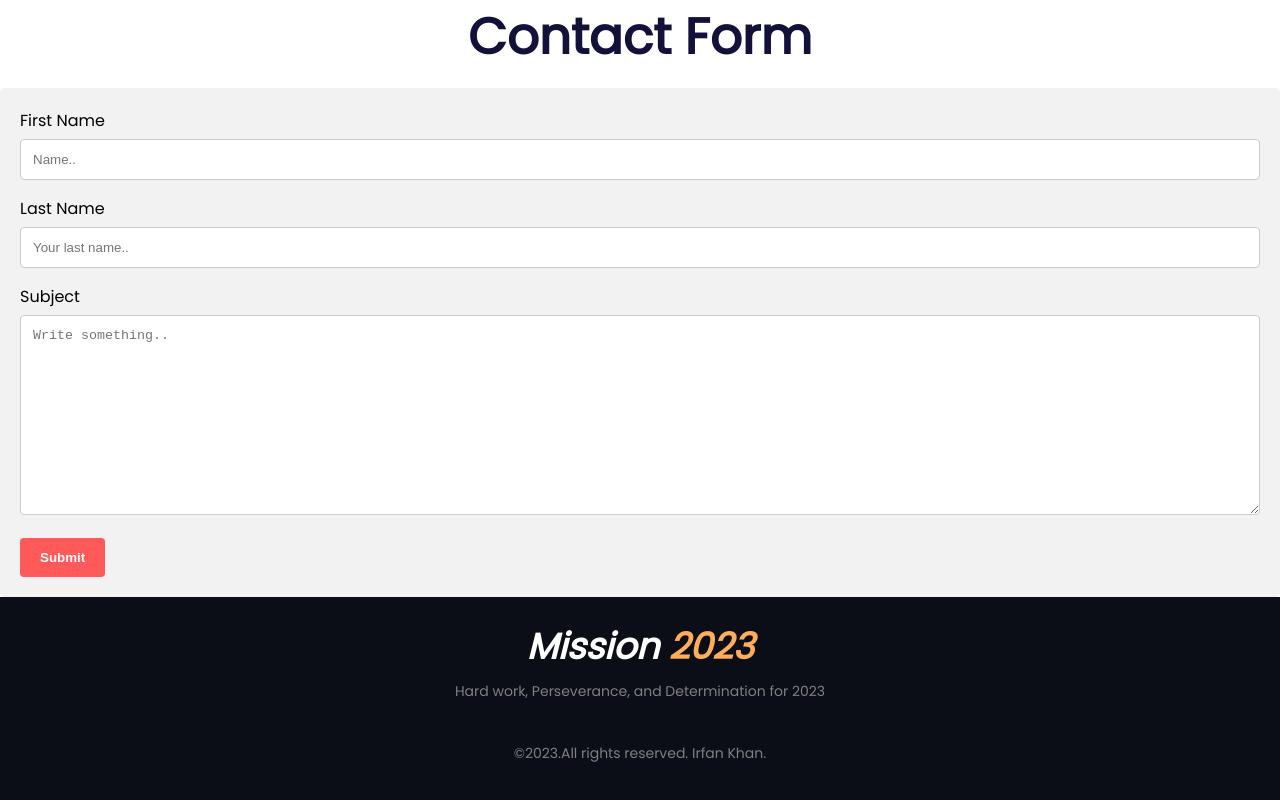
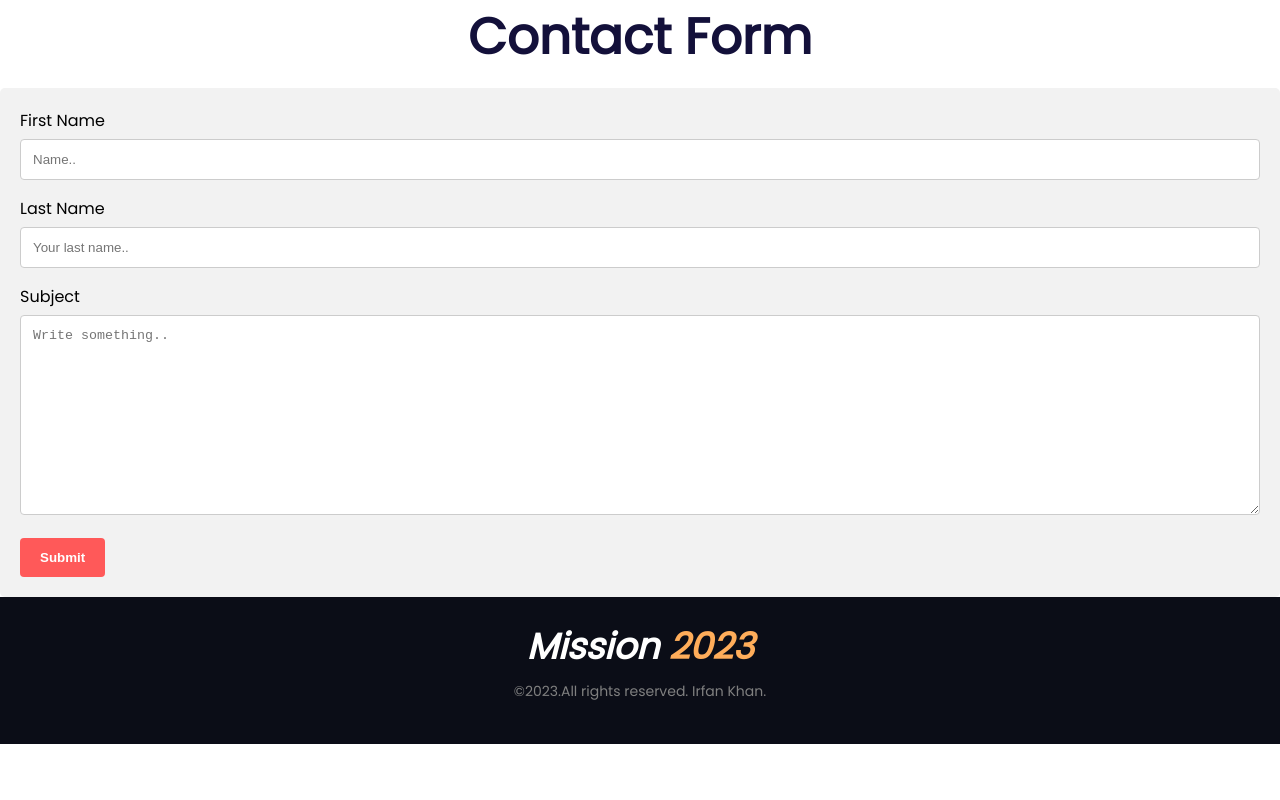
Before and after one commit to codewithirfankhan/portfolio-website, a plain HTML site: page index.html in a window 1280 px wide. Shown: the part 2754-3554 px from the top of the page. After the commit the page ends 3498 px from the top, so only its background shows below. Drawn offline with Linux system fonts and the light colour scheme.

Commit message:
Update index.html

```diff
--- a/index.html
+++ b/index.html
@@ -120,7 +120,6 @@
 
     <footer>
         <h2 class="white-color">Mission <span id="span-color">2023</span></h2>
-        <p>Hard work, Perseverance, and Determination for 2023</p>
         <p>©2023.All rights reserved. Irfan Khan.</p>
     </footer>
 
```
